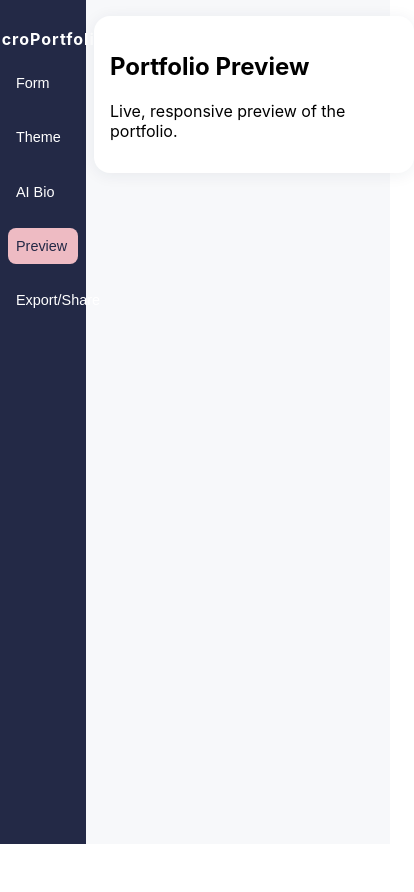
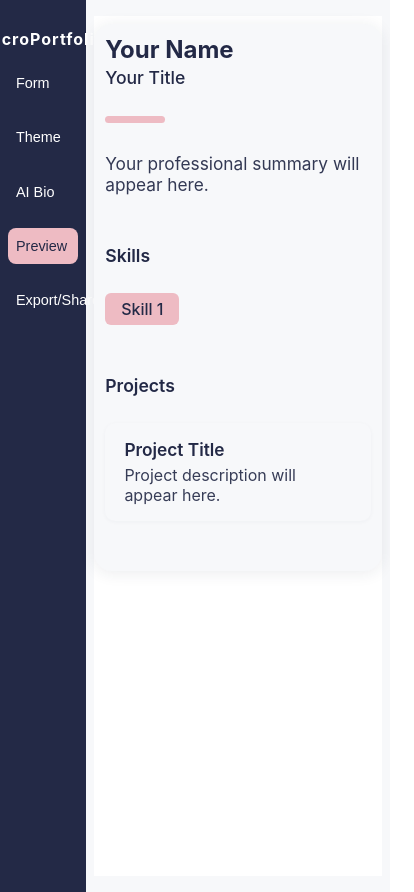
Before and after one commit to idrees31/Micro-Portfolio-Generator, a React (Create React App) app: page / in a window 390 px wide. Both pictures are taken after a click on the button "Preview". Shown: the whole page, 414 px wide, since content can reach past the window. Before the commit the page ends 844 px from the top, so only its background shows below. Built offline with nearby package versions, Linux system fonts and the light colour scheme.

Commit message:
Add live, responsive PortfolioPreview with real-time updates from all user data

```diff
--- a/src/App.js
+++ b/src/App.js
@@ -3,13 +3,39 @@ import styled from 'styled-components';
 import FormBuilder from './FormBuilder';
 import ThemeEngine from './ThemeEngine';
 import AIGenerator from './AIGenerator';
+import PortfolioPreview from './PortfolioPreview';
 
 // Placeholder components
-const PortfolioPreview = () => <Section><h2>Portfolio Preview</h2><p>Live, responsive preview of the portfolio.</p></Section>;
 const ExportShare = () => <Section><h2>Export & Share</h2><p>Export as HTML/CSS, PDF, or share a live link.</p></Section>;
 
 const App = () => {
+  // Centralized state for all data
+  const [personal, setPersonal] = React.useState({ name: '', title: '', email: '', phone: '' });
+  const [skills, setSkills] = React.useState(['']);
+  const [projects, setProjects] = React.useState([{ title: '', description: '', link: '' }]);
+  const [theme, setTheme] = React.useState('light');
+  const [layout, setLayout] = React.useState('minimalist');
+  const [bio, setBio] = React.useState('');
+
   const [activeSection, setActiveSection] = React.useState('form');
+
+  // Handlers to update state from child components
+  const handleFormSave = (data) => {
+    setPersonal(data.personal);
+    setSkills(data.skills);
+    setProjects(data.projects);
+    // Optionally move to next section
+    setActiveSection('theme');
+  };
+  const handleThemeSave = (data) => {
+    setTheme(data.theme);
+    setLayout(data.layout);
+    setActiveSection('ai');
+  };
+  const handleBioSave = (finalBio) => {
+    setBio(finalBio);
+    setActiveSection('preview');
+  };
 
   return (
     <AppContainer>
@@ -24,10 +50,37 @@ const App = () => {
         </Nav>
       </Sidebar>
       <MainContent>
-        {activeSection === 'form' && <FormBuilder />}
-        {activeSection === 'theme' && <ThemeEngine />}
-        {activeSection === 'ai' && <AIGenerator />}
-        {activeSection === 'preview' && <PortfolioPreview />}
+        {activeSection === 'form' && (
+          <FormBuilder
+            onSave={handleFormSave}
+            initialPersonal={personal}
+            initialSkills={skills}
+            initialProjects={projects}
+          />
+        )}
+        {activeSection === 'theme' && (
+          <ThemeEngine
+            onSave={handleThemeSave}
+            initialTheme={theme}
+            initialLayout={layout}
+          />
+        )}
+        {activeSection === 'ai' && (
+          <AIGenerator
+            onSave={handleBioSave}
+            initialBio={bio}
+          />
+        )}
+        {activeSection === 'preview' && (
+          <PortfolioPreview
+            personal={personal}
+            skills={skills}
+            projects={projects}
+            theme={theme}
+            layout={layout}
+            bio={bio}
+          />
+        )}
         {activeSection === 'export' && <ExportShare />}
       </MainContent>
     </AppContainer>
--- /dev/null
+++ b/src/PortfolioPreview.js
@@ -0,0 +1,202 @@
+import React from 'react';
+import styled, { css } from 'styled-components';
+
+const themePresets = {
+  light: {
+    bg: '#fff',
+    text: '#232946',
+    accent: '#eebbc3',
+    card: '#f7f8fa',
+  },
+  dark: {
+    bg: '#232946',
+    text: '#fff',
+    accent: '#eebbc3',
+    card: '#353a5a',
+  },
+  colorful: {
+    bg: 'linear-gradient(135deg, #eebbc3 0%, #8bd3dd 100%)',
+    text: '#232946',
+    accent: '#fff',
+    card: 'rgba(255,255,255,0.7)',
+  },
+};
+
+const PortfolioPreview = ({ personal, skills, projects, theme = 'light', layout = 'minimalist', bio }) => {
+  const t = themePresets[theme] || themePresets.light;
+
+  return (
+    <PreviewSection bg={t.bg} text={t.text}>
+      <PreviewCard card={t.card} layout={layout}>
+        <Header>
+          <Name layout={layout}>{personal?.name || 'Your Name'}</Name>
+          <Title layout={layout}>{personal?.title || 'Your Title'}</Title>
+        </Header>
+        <AccentBar accent={t.accent} />
+        <Bio>{bio || 'Your professional summary will appear here.'}</Bio>
+        <SectionTitle layout={layout}>Skills</SectionTitle>
+        <SkillList>
+          {(skills && skills.length > 0 && skills[0]) ? skills.map((s, i) => <Skill key={i}>{s}</Skill>) : <Skill>Skill 1</Skill>}
+        </SkillList>
+        <SectionTitle layout={layout}>Projects</SectionTitle>
+        <ProjectList>
+          {(projects && projects.length > 0 && projects[0]?.title) ? projects.map((p, i) => (
+            <ProjectCard key={i} card={t.card}>
+              <ProjectTitle>{p.title}</ProjectTitle>
+              <ProjectDesc>{p.description}</ProjectDesc>
+              {p.link && <ProjectLink href={p.link} target="_blank" rel="noopener noreferrer">View Project</ProjectLink>}
+            </ProjectCard>
+          )) : (
+            <ProjectCard card={t.card}>
+              <ProjectTitle>Project Title</ProjectTitle>
+              <ProjectDesc>Project description will appear here.</ProjectDesc>
+            </ProjectCard>
+          )}
+        </ProjectList>
+        <ContactInfo>
+          {personal?.email && <span>Email: {personal.email}</span>}
+          {personal?.phone && <span> | Phone: {personal.phone}</span>}
+        </ContactInfo>
+      </PreviewCard>
+    </PreviewSection>
+  );
+};
+
+// Styled-components
+const PreviewSection = styled.div`
+  width: 100%;
+  min-height: 100vh;
+  background: ${({ bg }) => bg};
+  color: ${({ text }) => text};
+  display: flex;
+  justify-content: center;
+  align-items: flex-start;
+  padding: 2rem 0;
+  @media (max-width: 600px) {
+    padding: 0.5rem 0;
+  }
+`;
+
+const PreviewCard = styled.div`
+  width: 100%;
+  max-width: 700px;
+  background: ${({ card }) => card};
+  border-radius: 18px;
+  box-shadow: 0 2px 16px rgba(35, 41, 70, 0.09);
+  padding: 2.5rem 2.5rem 2rem 2.5rem;
+  margin: 0 auto;
+  display: flex;
+  flex-direction: column;
+  gap: 1.2rem;
+  ${({ layout }) =>
+    layout === 'modern' &&
+    css`
+      border: 2.5px solid #eebbc3;
+      box-shadow: 0 4px 24px rgba(238, 187, 195, 0.13);
+    `}
+  @media (max-width: 900px) {
+    padding: 1.2rem;
+  }
+  @media (max-width: 600px) {
+    padding: 0.7rem;
+  }
+`;
+
+const Header = styled.div`
+  display: flex;
+  flex-direction: column;
+  align-items: flex-start;
+  gap: 0.2rem;
+`;
+
+const Name = styled.h2`
+  font-size: ${({ layout }) => (layout === 'modern' ? '2.2rem' : layout === 'classic' ? '1.7rem' : '1.5rem')};
+  font-weight: 700;
+  margin: 0;
+`;
+
+const Title = styled.div`
+  font-size: ${({ layout }) => (layout === 'modern' ? '1.2rem' : '1.1rem')};
+  font-weight: 500;
+  margin-bottom: 0.5rem;
+`;
+
+const AccentBar = styled.div`
+  width: 60px;
+  height: 7px;
+  border-radius: 4px;
+  background: ${({ accent }) => accent};
+  margin-bottom: 0.7rem;
+`;
+
+const Bio = styled.div`
+  font-size: 1.08rem;
+  opacity: 0.92;
+  margin-bottom: 0.7rem;
+`;
+
+const SectionTitle = styled.h3`
+  font-size: ${({ layout }) => (layout === 'modern' ? '1.3rem' : '1.1rem')};
+  font-weight: 600;
+  margin: 1.2rem 0 0.5rem 0;
+`;
+
+const SkillList = styled.div`
+  display: flex;
+  flex-wrap: wrap;
+  gap: 0.7rem;
+  margin-bottom: 0.7rem;
+`;
+
+const Skill = styled.span`
+  background: #eebbc3;
+  color: #232946;
+  border-radius: 6px;
+  padding: 0.4rem 1rem;
+  font-size: 1rem;
+  font-weight: 500;
+`;
+
+const ProjectList = styled.div`
+  display: flex;
+  flex-direction: column;
+  gap: 1rem;
+`;
+
+const ProjectCard = styled.div`
+  background: ${({ card }) => card};
+  border-radius: 10px;
+  box-shadow: 0 1px 4px rgba(35, 41, 70, 0.04);
+  padding: 1rem 1.2rem;
+  display: flex;
+  flex-direction: column;
+  gap: 0.3rem;
+`;
+
+const ProjectTitle = styled.div`
+  font-size: 1.08rem;
+  font-weight: 600;
+`;
+
+const ProjectDesc = styled.div`
+  font-size: 1rem;
+  opacity: 0.9;
+`;
+
+const ProjectLink = styled.a`
+  color: #232946;
+  font-size: 0.98rem;
+  text-decoration: underline;
+  margin-top: 0.2rem;
+  &:hover {
+    color: #eebbc3;
+  }
+`;
+
+const ContactInfo = styled.div`
+  font-size: 0.98rem;
+  color: #6c6c80;
+  margin-top: 1.2rem;
+`;
+
+export default PortfolioPreview;
```
